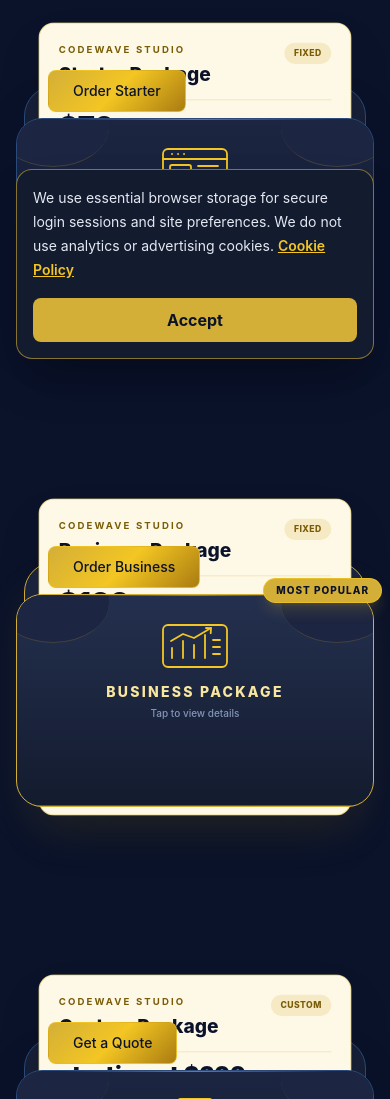
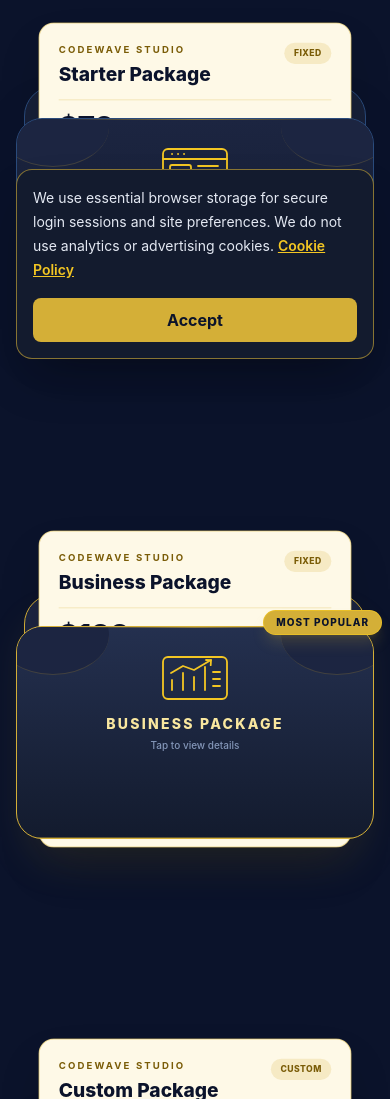
Before and after one commit to GaniduSasmitha/Codewave-Studio, a React (Vite) app: page /pricing in a window 390 px wide. Shown: the part 469-1568 px from the top of the page. Built offline with nearby package versions, Linux system fonts and the light colour scheme; no server answers.

Commit message:
feat: add Pricing page component with interactive envelope cards and feature details

```diff
--- a/src/pages/public/Pricing.tsx
+++ b/src/pages/public/Pricing.tsx
@@ -170,6 +170,17 @@ function PricingEnvelope({ tier, isOpen, onToggle, onSelect }: PricingEnvelopePr
             ))}
           </ul>
 
+          <AnimatedButton
+            onClick={(event) => {
+              event.stopPropagation();
+              onSelect();
+            }}
+            variant="primary"
+            className="mt-3 w-fit"
+            style={{ padding: '6px 16px', fontSize: '11px' }}
+          >
+            {tier.id === 'custom' ? 'Get a Quote' : `Order ${tier.name}`}
+          </AnimatedButton>
         </motion.div>
 
         {/* Open pocket front */}
@@ -192,16 +203,6 @@ function PricingEnvelope({ tier, isOpen, onToggle, onSelect }: PricingEnvelopePr
           <p className="mt-1 text-[10px] font-medium text-[#8496B8]">{isOpen ? 'Tap to close' : 'Tap to view details'}</p>
         </motion.div>
 
-        <AnimatedButton
-          onClick={(event) => {
-            event.stopPropagation();
-            onSelect();
-          }}
-          variant="primary"
-          className="absolute inset-x-8 bottom-4 z-50 py-2.5"
-        >
-          {tier.id === 'custom' ? 'Get a Quote' : `Order ${tier.name}`}
-        </AnimatedButton>
       </div>
     </article>
   );
@@ -234,7 +235,7 @@ export default function Pricing() {
       </ScrollReveal>
 
       {/* Tier Cards Grid */}
-      <div className="mt-12 grid grid-cols-1 gap-4 md:grid-cols-2 lg:grid-cols-3 lg:gap-6">
+      <div className="mt-12 grid grid-cols-1 gap-x-4 gap-y-12 md:grid-cols-2 md:gap-y-6 lg:grid-cols-3 lg:gap-6">
         {tiers.map((tier, i) => (
           <ScrollReveal key={tier.id} delay={i * 0.1}>
             <PricingEnvelope
```
